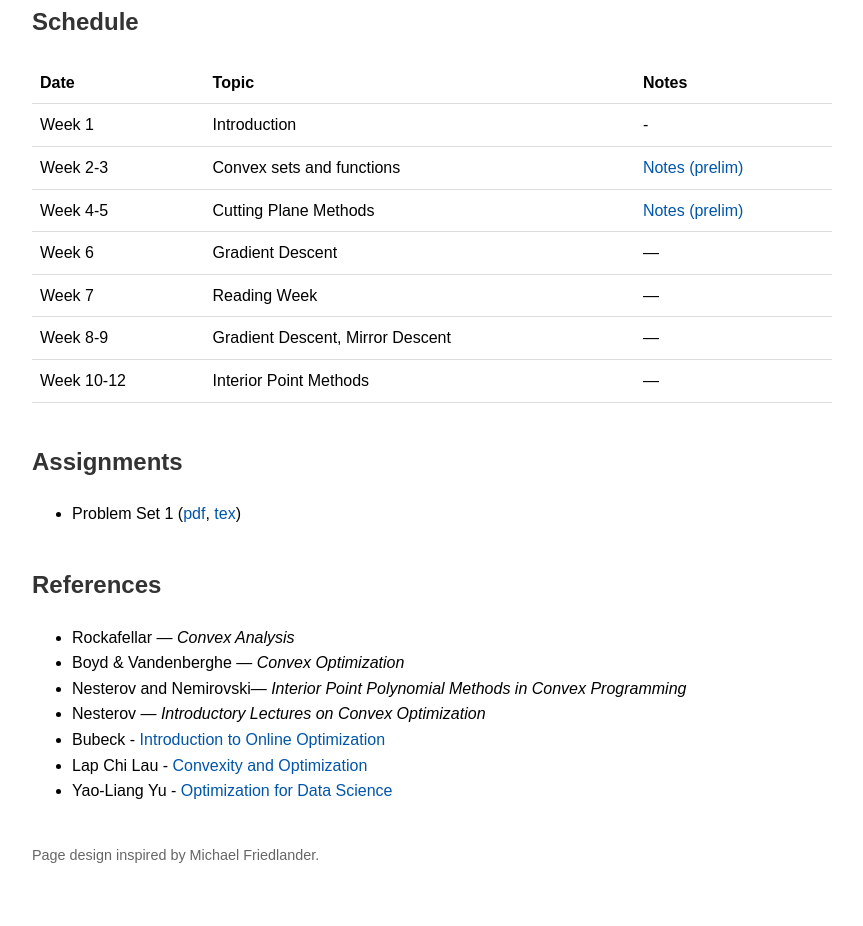
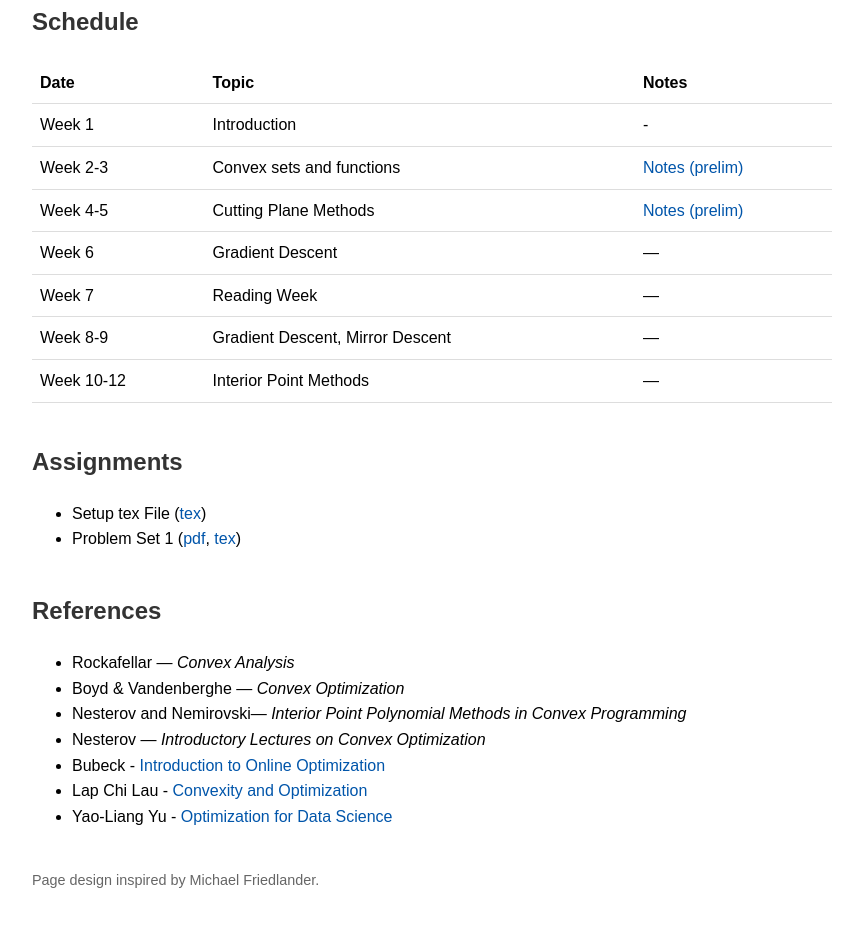
Before and after one commit to a5ramach/a5ramach.github.io, a plain HTML site: page cpsc536c/index.html in a window 1280 px wide. Shown: the part 716-1642 px from the top of the page, without its empty margins (208-1071 px from the left). Drawn offline with Linux system fonts and the light colour scheme.

Commit message:
Add link to Setup tex File in assignments section

```diff
--- a/cpsc536c/index.html
+++ b/cpsc536c/index.html
@@ -82,6 +82,7 @@
 <div class="section">
   <h2>Assignments</h2>
   <ul>
+    <li>Setup tex File (<a href="CPSC_536C_Ex_Setup.tex">tex</a>)</li>
     <li>Problem Set 1 (<a href="CPSC_536C_Exercise_1.pdf">pdf</a>, <a href="CPSC_536C_Exercise_1.tex">tex</a>)</li>
   </ul>
 </div>
```
